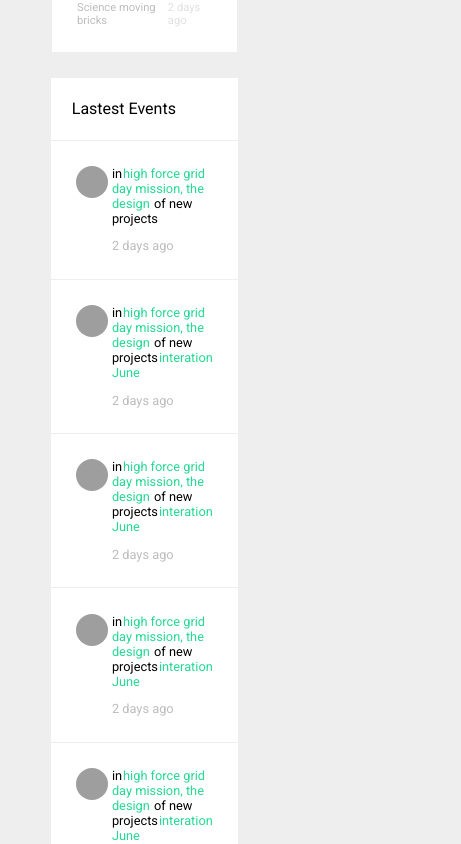
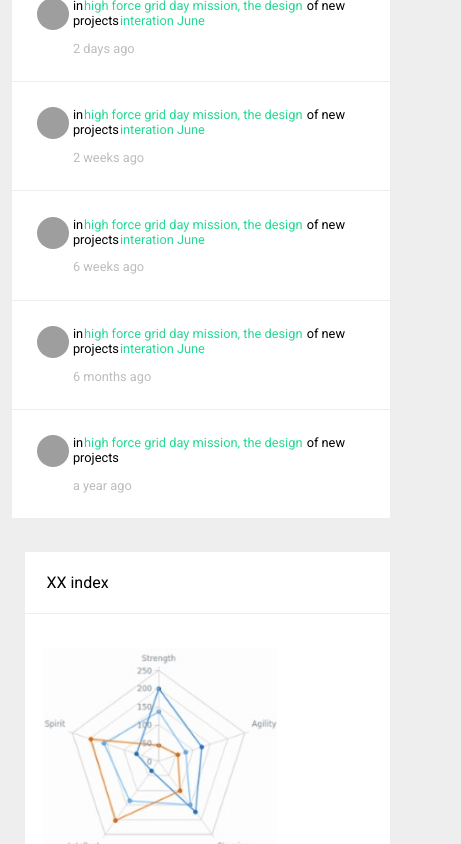
Before and after one commit to nicokurogane/react-dashboard, a React (Create React App) app: page / in a window 390 px wide. Shown: the part 1400-2244 px from the top of the page, 461 px wide, since content can reach past the window. Built offline with nearby package versions, Linux system fonts and the light colour scheme; grey boxes are pictures that could not be loaded.

Commit message:
Adjuted right panel for tablets and mobile

```diff
--- a/src/App.js
+++ b/src/App.js
@@ -18,7 +18,7 @@ function App() {
       "of new projects",
       "high force grid day mission, the design",
       "",
-      "2 days ago"
+      "2 hours ago"
     ),
     new Event(
       1,
@@ -36,7 +36,7 @@ function App() {
       "of new projects",
       "high force grid day mission, the design",
       "interation June",
-      "2 days ago"
+      "2 weeks ago"
     ),
     new Event(
       3,
@@ -45,7 +45,7 @@ function App() {
       "of new projects",
       "high force grid day mission, the design",
       "interation June",
-      "2 days ago"
+      "6 weeks ago"
     ),
     new Event(
       4,
@@ -54,7 +54,7 @@ function App() {
       "of new projects",
       "high force grid day mission, the design",
       "interation June",
-      "2 days ago"
+      "6 months ago"
     ),
     new Event(
       5,
@@ -62,8 +62,8 @@ function App() {
       "in",
       "of new projects",
       "high force grid day mission, the design",
-      "interation June",
-      "2 days ago"
+      "",
+      "a year ago"
     )
   ];
 
--- a/src/app.css
+++ b/src/app.css
@@ -23,3 +23,20 @@ body{
     margin-right: 13vw;
     margin-left: 3vh;
 }
+
+
+@media screen and (max-width: 786px){
+    .dashboard-container{
+        flex-direction: column;
+        justify-content: center;
+        align-items: center;
+    }
+
+    .left-panel{
+        margin-left: 3vw;
+    }
+    .right-panel{
+        margin-right: 0;
+        align-self: stretch;
+    }
+}
--- a/src/components/graphic_card/graphiccard.css
+++ b/src/components/graphic_card/graphiccard.css
@@ -27,3 +27,10 @@
   background-color: #eeeeee;
   margin: 0 1.5vw;
 }
+
+@media screen and (max-width: 786px) {
+  .radar-chart {
+    width: 60vw;
+    margin: 4vh 4.5vw;
+  }
+}
```
